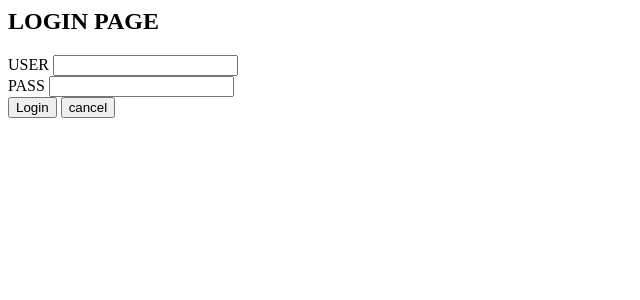
After one commit to hanboy6010/testproject, a Django app: page /accounts/login/ in a window 1280 px wide. The commit adds this page. Shown: the top 300 px of the page, without its empty margins (0-640 px from the left). Run offline with Django 3.2, Linux system fonts and the light colour scheme; tables that the repository leaves empty hold one stand-in row (values such as "Sample post").

Commit message:
project base

```diff
--- /dev/null
+++ b/indian/templates/registration/logged_out.html
@@ -0,0 +1,6 @@
+{% block content %}
+
+<h2> Logout Successful </h2>
+<p><a href="{%url 'login'%}">back</a></p>
+
+{% endblock %}
--- /dev/null
+++ b/indian/templates/registration/login.html
@@ -0,0 +1,36 @@
+{% block content %}
+
+  <!-- 로그인 되어있는 경우 -->
+  {% if user.is_active %}
+  <h2> Welcome, {{user.username}} </h2>
+  <a href="{% url 'logout' %}">로그아웃</a>
+
+  <!-- 로그인 되어있지 않은 경우 -->
+  {% else %}
+  {% if form.errors %}
+    <!-- 에러발생시 -->
+  <p>ID나 비밀번호가 일치하지 않습니다.</p>
+  {% endif %}
+    <!-- 로그인 폼 -->
+ <form method="POST" action="{% url 'login' %}" class="sign-in-form">
+  {% csrf_token %}
+  <h2 class="sub-title"> LOGIN  PAGE </h2>
+  <!-- <input type="hidden" name="next" value="">
+  {{form.as_p}} >> 기본으로 내장된 로그인 폼을 아래와 같이 커스터마이징 한다-->
+  <div class="form-group">
+    <label for="{{ form.username.id_for_label }}">USER</label>
+    <input class="form-control" id="{{ form.username.id_for_label }}" maxlength="15" name="{{ form.username.html_name }}" type="text" />
+  </div>
+  <div class="form-group">
+    <label for="{{ form.password.id_for_label }}">PASS</label>
+    <input class="form-control" id="{{ form.password.id_for_label }}" maxlength="120" name="{{ form.password.html_name }}" type="password" />
+  </div>
+  <input type="submit" class="save btn btn-success" value="Login">
+  <a href="{% url 'index' %}">
+    <button type="button" class="btn btn-danger">cancel</button>
+  </a>
+  <input type="hidden" name="next" value="">
+</form>
+
+  {% endif %}
+  {% endblock %}
--- a/indian/urls.py
+++ b/indian/urls.py
@@ -5,5 +5,5 @@ from . import views
 
 urlpatterns = [
     path('', views.index, name='index'),
-    url('test', views.post_list, name='post_list'),
+    url('indian', views.indian, name='indian'),
 ]
--- a/indian/views.py
+++ b/indian/views.py
@@ -1,9 +1,10 @@
 from django.shortcuts import render
 from django.http import HttpResponse
+from django.contrib.auth.decorators import login_required
 
 
 def index(request):
     return render(request, 'indian/index.html', {})
 
-def post_list(request):
+def indian(request):
     return render(request, 'indian/post_list.html', {})
--- a/testproject/settings.py
+++ b/testproject/settings.py
@@ -11,7 +11,6 @@ https://docs.djangoproject.com/en/2.0/ref/settings/
 """
 
 import os
-
 # Build paths inside the project like this: os.path.join(BASE_DIR, ...)
 BASE_DIR = os.path.dirname(os.path.dirname(os.path.abspath(__file__)))
 
@@ -31,13 +30,13 @@ ALLOWED_HOSTS = ['127.0.0.1', 'ju6579.pythonanywhere.com']
 # Application definition
 
 INSTALLED_APPS = [
+    'indian',
     'django.contrib.admin',
     'django.contrib.auth',
     'django.contrib.contenttypes',
     'django.contrib.sessions',
     'django.contrib.messages',
     'django.contrib.staticfiles',
-    'indian'
 ]
 
 MIDDLEWARE = [
@@ -121,3 +120,6 @@ USE_TZ = True
 STATIC_URL = '/static/'
 
 STATIC_ROOT = os.path.join(BASE_DIR, 'static')
+
+# Auth settings
+LOGIN_REDIRECT_URL = '/indian/'
--- a/testproject/urls.py
+++ b/testproject/urls.py
@@ -15,8 +15,10 @@ Including another URLconf
 """
 from django.contrib import admin
 from django.urls import include, path
+from django.conf.urls import url
 
 urlpatterns = [
     path('', include('indian.urls')),
     path('back/', admin.site.urls),
+    url(r'^accounts/', include('django.contrib.auth.urls')),
 ]
```
Also changed, not shown: indian/templates/indian/index.html (+9 -1 lines).
